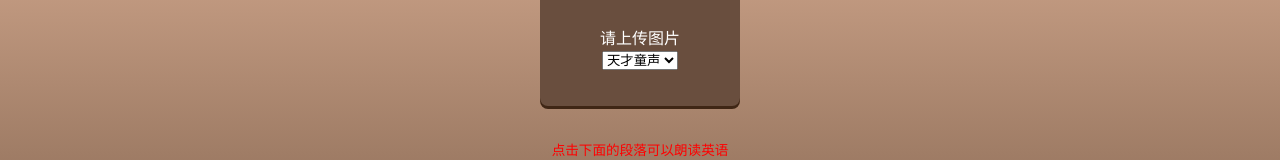
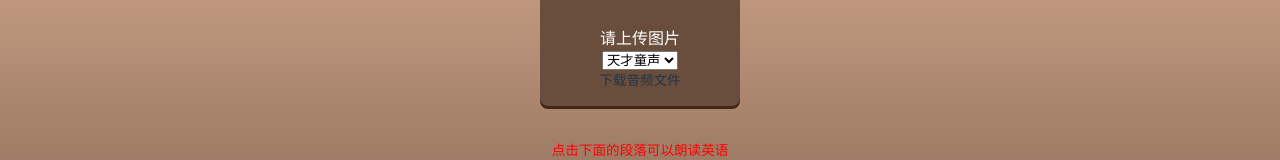
Before and after one commit to xingxbai/LearnAI, a Vue app in the folder capture-the-world/: page / in a window 1280 px wide. Shown: the part 214-374 px from the top of the page. Built offline with nearby package versions, Linux system fonts and the light colour scheme; grey boxes are pictures that could not be loaded.

Commit message:
feat:添加下载功能

```diff
--- a/capture-the-world/src/App.vue
+++ b/capture-the-world/src/App.vue
@@ -79,7 +79,7 @@ const audioRequest = async (text, voiceType) => {
   if (!text) {
     tmpWord = word.value;
   }
-  audio.value = await generateAudio(tmpWord, voiceType)
+  audio.value = await generateAudio("我今早的体重121.6斤。回家你也把我管一管，让我少吃点" || tmpWord, voiceType)
 }
 const audioPlay = async (text) => {
   if (loading.value) {
@@ -87,7 +87,7 @@ const audioPlay = async (text) => {
     return;
   }
   loading.value = true;
-  await audioRequest("白日依山尽，黄河入海流。欲穷千里目，更上一层楼。")
+  await audioRequest(text)
   const audioElement = new Audio(audio.value);
   audioElement.play();
   loading.value = false;
--- a/capture-the-world/src/components/PictureCard.vue
+++ b/capture-the-world/src/components/PictureCard.vue
@@ -11,6 +11,10 @@ const voiceTypeMap = {
   "zh_female_qingxinnvsheng_mars_bigtts": "清新女声",
   "zh_male_changtianyi_mars_bigtts": "悬疑解说",
   "zh_female_popo_mars_bigtts": "婆婆",
+  "zh_male_silang_mars_bigtts": "四郎",
+  "zh_female_wuzetian_mars_bigtts": "武则天",
+  "zh_female_shaoergushi_mars_bigtts": "少儿故事",
+  "zh_female_qiaopinvsheng_mars_bigtts": "俏皮女声",
 }
 const voiceTypeMap1 = {
   "zh_female_wanqudashu_moon_bigtts": "湾区大叔",
@@ -61,8 +65,6 @@ const isPlaying = ref(false);
 
 const playAudio = async () => {
   try {
-    console.log('开始播放音频:', props.audio);
-
     if (!audioElement.value) {
       // 创建音频上下文
       const AudioContext = window.AudioContext || window.webkitAudioContext;
@@ -107,6 +109,21 @@ const playAudio = async () => {
     audioElement.value = null;
   }
 }
+const donwloadAudio = async () => {
+  const response = await fetch(props.audio);
+  const blob = await response.blob();
+
+  const downloadUrl = window.URL.createObjectURL(blob);
+  const link = document.createElement('a');
+  link.href = downloadUrl;
+  link.download = 'audio.mp3';
+
+  document.body.appendChild(link);
+  link.click();
+
+  document.body.removeChild(link);
+  window.URL.revokeObjectURL(downloadUrl)
+}
 const handleChangeVoice = async (event) => {
   const value = event.target.value;
   voiceType.value = value;
@@ -128,6 +145,7 @@ const handleChangeVoice = async (event) => {
       <div v-if="props.audio" class="playAudio" @click="playAudio">
           <img width="20px" src="https://res.bearbobo.com/resource/upload/Omq2HFs8/playA-3iob5qyckpa.png" alt="logo" />
       </div>
+      <div @click="donwloadAudio">下载音频文件</div>
     </div>
 
   </div>
```
